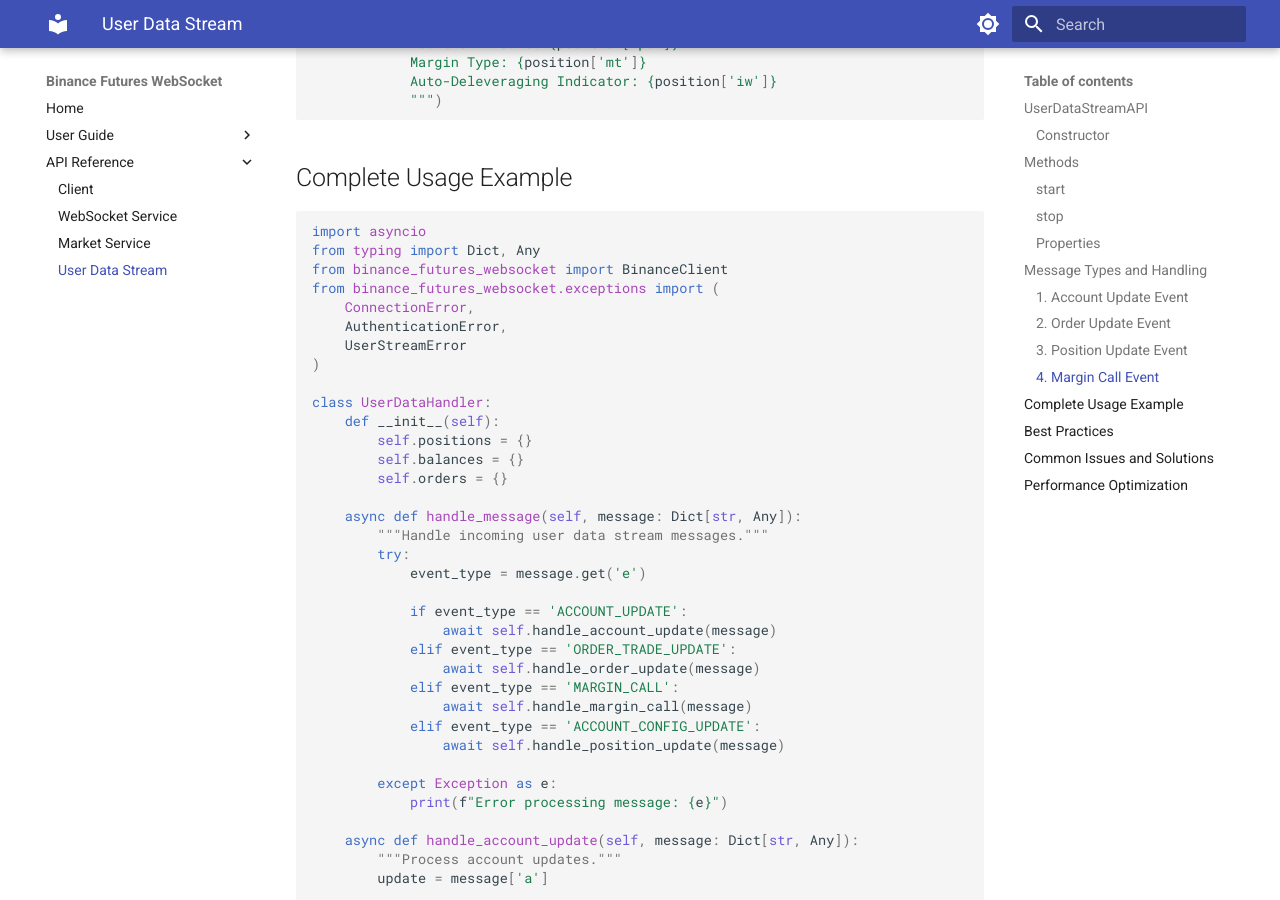
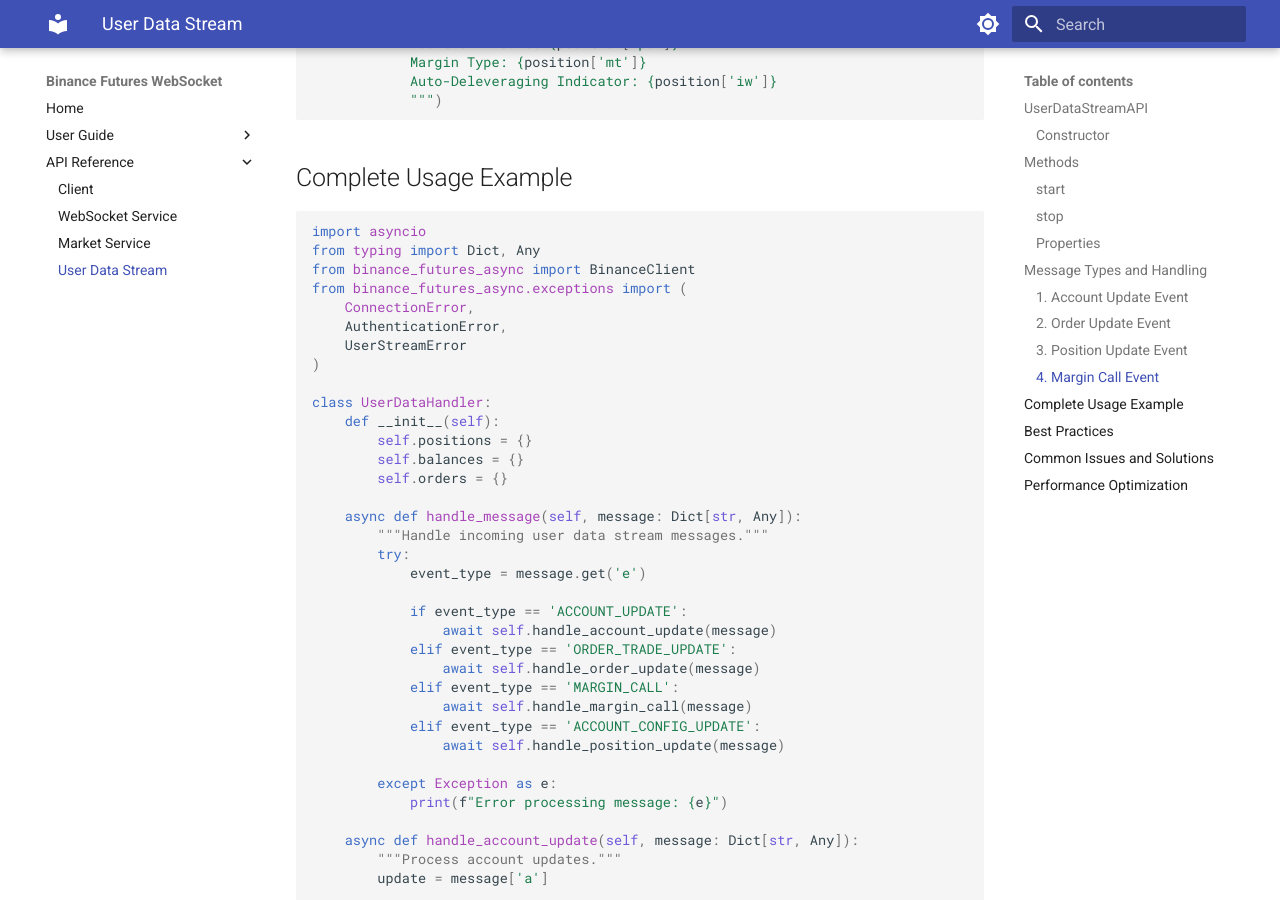
Before and after one commit to mumtazkahn/binance-futures-async, an MkDocs documentation site: the page built from docs/api/user_data_stream.md, in a window 1280 px wide and 900 px high, scrolled down 3221 px. Built offline with MkDocs 1.6.1 and Material for MkDocs 9.7.7, drawn with Linux system fonts in a browser that asks for light colours.

Commit message:
Bump version to 0.1.1

````diff
--- a/docs/api/user_data_stream.md
+++ b/docs/api/user_data_stream.md
@@ -168,8 +168,8 @@ def handle_margin_call(message: Dict[str, Any]):
 ```python
 import asyncio
 from typing import Dict, Any
-from binance_futures_websocket import BinanceClient
-from binance_futures_websocket.exceptions import (
+from binance_futures_async import BinanceClient
+from binance_futures_async.exceptions import (
     ConnectionError,
     AuthenticationError,
     UserStreamError
````
